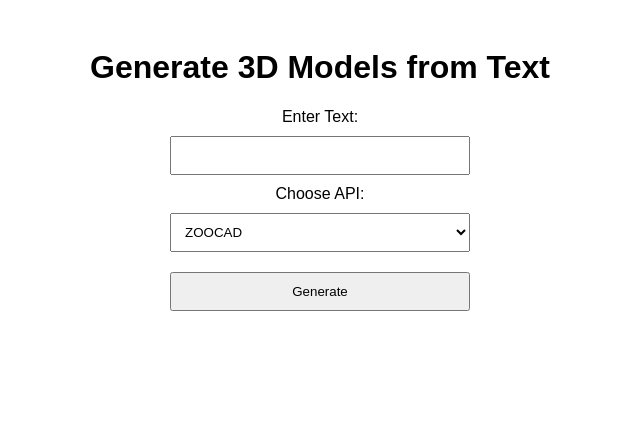
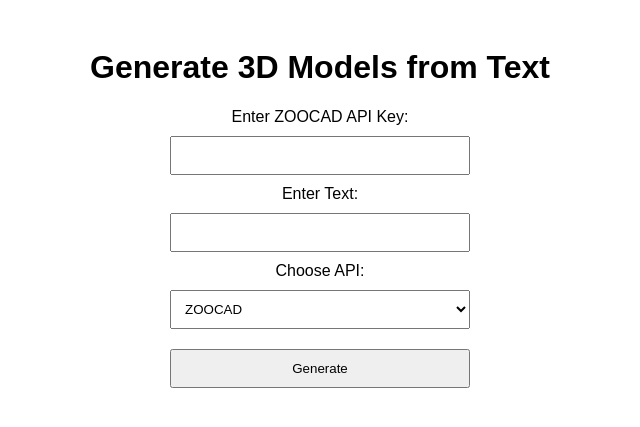
Before and after one commit to carmenrobres/3d-model-generator, a Flask app: page / in a window 1280 px wide. Shown: the top 427 px of the page, without its empty margins (320-960 px from the left). Run offline with Flask 3, Linux system fonts and the light colour scheme.

Commit message:
Added manual API input and single function for 3D model generation

```diff
--- a/app.py
+++ b/app.py
@@ -1,21 +1,24 @@
-from flask import Flask, render_template, request, send_file, jsonify
+from flask import Flask, render_template, request, jsonify, send_file
 import os
 import requests
 
 app = Flask(__name__)
 
-# Set your API keys (You should use environment variables in production)
-ZOOCAD_API_KEY = "your_zoocad_api_key"
-KITTYCAD_API_KEY = "your_kittycad_api_key"
-
 OUTPUT_FILE = "static/generated_model.glb"
 
-def generate_3d_model(api_key, text_prompt):
-    """ Call the ZOOCAD or KITTYCAD API to generate a 3D model from text. """
+def text_to_3d(api_key, text_prompt, api_choice):
+    """ Calls the selected API (ZOOCAD or KITTYCAD) to generate a 3D model from text. """
     headers = {"Authorization": f"Bearer {api_key}", "Content-Type": "application/json"}
     data = {"prompt": text_prompt}
 
-    response = requests.post("https://api.zoo.dev/generate-3d", headers=headers, json=data)
+    if api_choice == "zoocad":
+        url = "https://api.zoo.dev/v1/generate-3d"
+    elif api_choice == "kittycad":
+        url = "https://api.kittycad.io/v1/models/generate"
+    else:
+        return None
+
+    response = requests.post(url, headers=headers, json=data)
 
     if response.status_code == 200:
         model_url = response.json().get("model_url")
@@ -26,6 +29,7 @@
 
         return OUTPUT_FILE
     else:
+        print("API ERROR:", response.status_code, response.text)  # Debugging
         return None
 
 @app.route("/", methods=["GET", "POST"])
@@ -33,15 +37,12 @@
     if request.method == "POST":
         text_prompt = request.form.get("text_prompt")
         api_choice = request.form.get("api_choice")
+        api_key = request.form.get("api_key")  # Manually entered API key
 
-        if api_choice == "zoocad":
-            api_key = ZOOCAD_API_KEY
-        elif api_choice == "kittycad":
-            api_key = KITTYCAD_API_KEY
-        else:
-            return jsonify({"error": "Invalid API choice"})
+        if not api_key:
+            return jsonify({"error": "API key is required"}), 400
 
-        model_file = generate_3d_model(api_key, text_prompt)
+        model_file = text_to_3d(api_key, text_prompt, api_choice)
 
         if model_file:
             return jsonify({"download_url": model_file})
--- a/templates/index.html
+++ b/templates/index.html
@@ -9,6 +9,9 @@
 <body>
     <h1>Generate 3D Models from Text</h1>
     <form id="generateForm">
+        <label for="api_key">Enter ZOOCAD API Key:</label>
+        <input type="text" id="api_key" name="api_key" required>
+
         <label for="text_prompt">Enter Text:</label>
         <input type="text" id="text_prompt" name="text_prompt" required>
 
```
